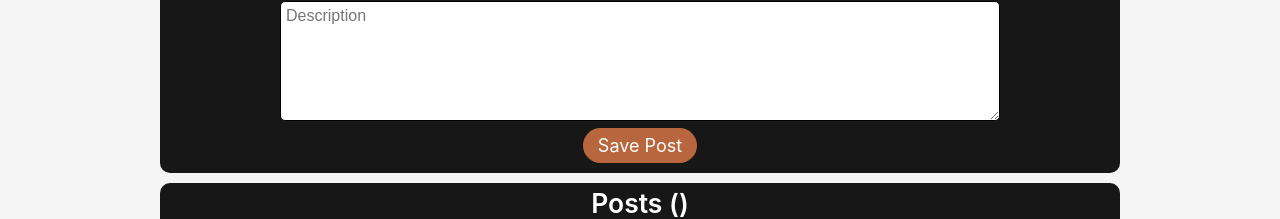
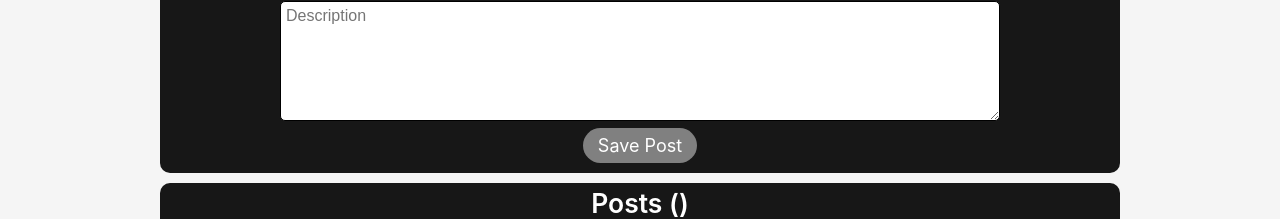
Before and after one commit to Anekantjainsagar/blogAppAdmin, a React (Create React App) app: page / in a window 1280 px wide. Shown: the part 183-402 px from the top of the page. Built offline with nearby package versions, Linux system fonts and the light colour scheme; no server answers.

Commit message:
category improvement

```diff
--- a/src/Components/AddPost/index.js
+++ b/src/Components/AddPost/index.js
@@ -11,24 +11,44 @@ const AddPost = ({ getBlogs, category }) => {
   });
   const [image, setImage] = useState({});
 
+  const postCheck =
+    blog.title.length > 0 &&
+    blog.description.length > 0 &&
+    blog.category.length > 0 &&
+    image.name.length > 0;
+
   const addBlog = () => {
     const formData = new FormData();
     formData.append("image", image);
     formData.append("title", blog.title);
     formData.append("description", blog.description);
     formData.append("cat", blog.category);
-    console.log(formData);
+    if (postCheck === true) {
       axios
         .post(`${BASE_URL}/addBlog`, formData)
-      .then((response) => {
-        console.log(response);
+        .then((res) => {
+          setBlog({ title: "", description: "" });
+          setImage({});
+          if (res.data.Success === true) {
+          }
+          axios
+            .put(`${BASE_URL}/addBlogToCategory`, {
+              blogId: res.data.message._id,
+              category: res.data.message.category,
+            })
+            .then((res) => {
+              if (res.data.data.modifiedCount > 0) {
+                getBlogs();
+              }
             })
             .catch((err) => {
               console.log(err);
             });
-    getBlogs();
-    setBlog({ title: "", description: "" });
-    setImage({});
+        })
+        .catch((err) => {
+          console.log(err);
+        });
+    }
   };
 
   return (
@@ -109,6 +129,12 @@ const AddPost = ({ getBlogs, category }) => {
             e.preventDefault();
             addBlog();
           }}
+          style={
+            postCheck === true
+              ? { backgroundColor: "#b8663e" }
+              : { backgroundColor: "grey" }
+          }
+          disabled={postCheck === true ? false : true}
         >
           Save Post
         </button>
--- a/src/Components/ModelView/index.js
+++ b/src/Components/ModelView/index.js
@@ -13,7 +13,6 @@ const ModalView = ({
   categories,
 }) => {
   const { date, title, description, image, id, category } = updatePostData;
-  console.log(categories);
   const customStyles = {
     content: {
       top: "50%",
--- a/src/Components/Post/index.js
+++ b/src/Components/Post/index.js
@@ -27,8 +27,21 @@ const Post = ({
         },
       })
       .then((response) => {
-        console.log(response);
-        getBlogs();
+        if (response.data.data.deletedCount > 0) {
+          axios
+            .put(`${BASE_URL}/removeBlogFromCategory`, {
+              blogId: id,
+              category: category,
+            })
+            .then((res) => {
+              if (res.data.data.modifiedCount > 0) {
+                getBlogs();
+              }
+            })
+            .catch((err) => {
+              console.log(err);
+            });
+        }
       })
       .catch((err) => {
         console.log(err);
```
Lines whose indentation alone changed are shown as unchanged.
